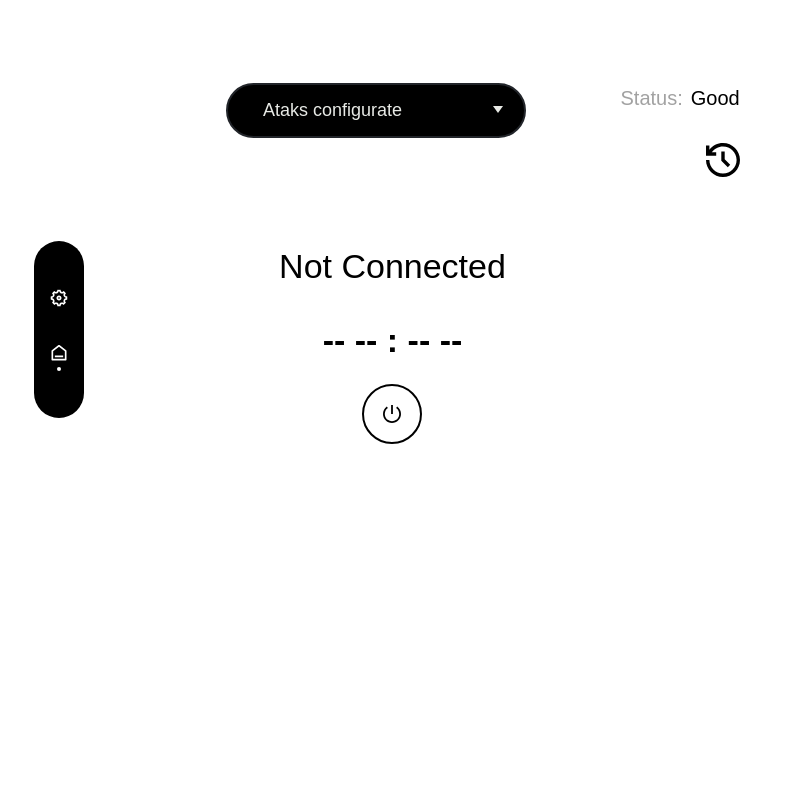
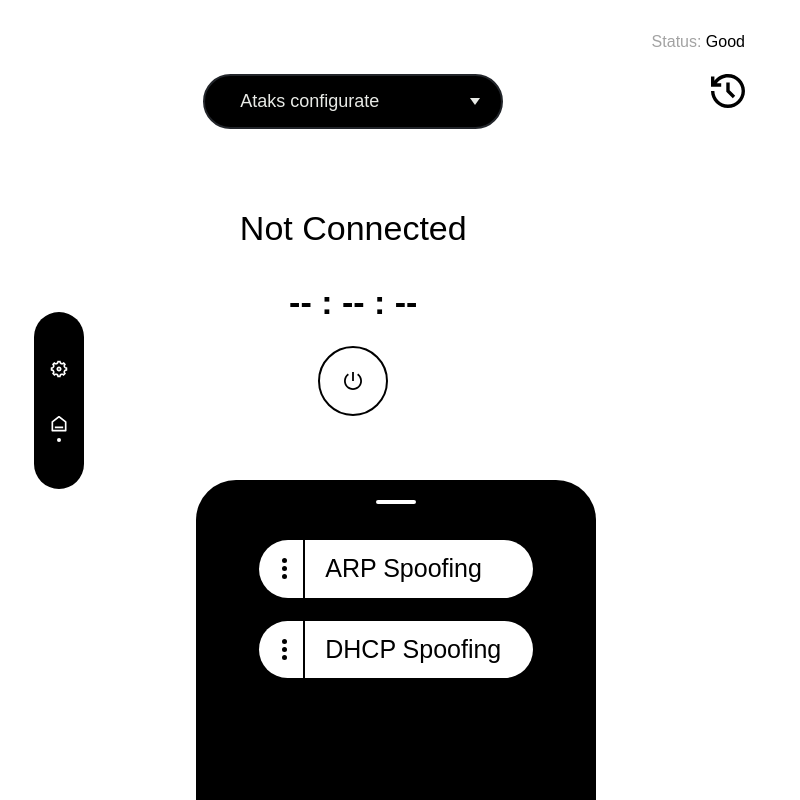
Before and after one commit to V1ad0s1k100/Savety_Spoofing, an Electron app: page src/js/public/index.html in a window 800 px wide. Both pictures are taken after a click on the button "Ataks configurate". Drawn offline with Linux system fonts and the light colour scheme; a web font is replaced by a local one.

Commit message:
Удаление устаревших стилей шапки, добавление минимальных размеров окна и реализация функционала для панели логов

```diff
--- a/src/js/main.js
+++ b/src/js/main.js
@@ -5,6 +5,8 @@ const createWindow = () => {
   const mainWindow = new BrowserWindow({
     width: 800,
     height: 600,
+    minWidth: 800,
+    minHeight: 600,
   });
 
   mainWindow.loadFile("./public/index.html");
--- a/src/js/public/index.html
+++ b/src/js/public/index.html
@@ -8,17 +8,6 @@
     <script src="../src/renderer.js" defer></script>
   </head>
   <body>
-    <header class="header">
-      <nav class="nav">
-        <button class="nav-btn" data-nav-btn>Ataks configurate</button>
-      </nav>
-      <div class="status-box">
-        <div>
-          <span>Status: </span><span class="status" data-status>Good</span>
-        </div>
-        <div class="logs" data-logs></div>
-      </div>
-    </header>
     <main class="main">
       <section class="menu-bar">
         <div>
@@ -37,34 +26,48 @@
       </section>
 
       <section class="btn-main">
-        <h1 class="status-loading" data-status-loading>Not Connected</h1>
-        <h2 class="working-time" data-working-time>-- -- : -- --</h2>
-        <button class="main-btn" data-main-btn>
-          <div class="switch"></div>
-        </button>
+        <button class="nav-btn" data-nav-btn>Ataks configurate</button>
+        <div>
+          <h1 class="status-loading" data-status-loading>Not Connected</h1>
+          <h2 class="working-time" data-working-time>-- : -- : --</h2>
+          <button class="main-btn" data-main-btn>
+            <div class="switch"></div>
+          </button>
+        </div>
       </section>
 
-      <section class="settings-bar">
-        <div class="stick"></div>
+      <section class="logs">
+        <div class="status-box">
+          <span>Status: </span>
+          <span class="status" data-status>Good</span>
+        </div>
+
+        <div class="logs-history" data-logs-history></div>
+
+        <section class="logs-bar" data-logs-bar></section>
+      </section>
+
+      <section class="settings-bar" data-settings-bar>
+        <div class="stick" data-stick-close></div>
         <nav class="nav-settings">
           <button class="arp-spoofing-btn">
-            <span class="bullitts">
-              <p class="bullits-item"></p>
-              <p class="bullits-item"></p>
-              <p class="bullits-item"></p> </span
-            >ARP Spoofing
+            <div class="bullitts">
+              <span class="bullits-item"></span>
+              <span class="bullits-item"></span>
+              <span class="bullits-item"></span>
+            </div>
+            <span class="title-spoof">ARP Spoofing</span>
           </button>
           <button class="dhcp-spoofing-btn">
-            <span class="bullitts">
-              <p class="bullits-item"></p>
-              <p class="bullits-item"></p>
-              <p class="bullits-item"></p> </span
-            >DHCP Spoofing
+            <div class="bullitts">
+              <span class="bullits-item"></span>
+              <span class="bullits-item"></span>
+              <span class="bullits-item"></span>
+            </div>
+            <span class="title-spoof">DHCP Spoofing</span>
           </button>
         </nav>
       </section>
-
-      <section class="logs-bar"></section>
     </main>
   </body>
 </html>
--- a/src/js/src/renderer.js
+++ b/src/js/src/renderer.js
@@ -0,0 +1,43 @@
+const historyElement = document.querySelector("[data-logs-history]");
+const logsBar = document.querySelector("[data-logs-bar]");
+
+let historyCount = 0;
+
+historyElement.addEventListener("click", () => {
+  logsBar.classList.toggle("logs-bar-block");
+});
+
+const stickCloseConfigElement = document.querySelector("[data-stick-close]");
+const settingsBarElement = document.querySelector("[data-settings-bar]");
+const btnOpenConfigElement = document.querySelector("[data-nav-btn]");
+
+stickCloseConfigElement.addEventListener("click", () => {
+  settingsBarElement.style.display = "none";
+});
+
+btnOpenConfigElement.addEventListener("click", () => {
+  settingsBarElement.style.display = "flex";
+});
+
+const dateElement = document.querySelector("[data-working-time]");
+
+const timerFn = () => {
+  dateElement.textContent = "00:00:01";
+  let seconds = 1;
+
+  const timer = setInterval(() => {
+    seconds++;
+    const hours = String(Math.floor(seconds / 3600)).padStart(2, "0");
+    const minutes = String(Math.floor((seconds % 3600) / 60)).padStart(2, "0");
+    const secs = String(seconds % 60).padStart(2, "0");
+    dateElement.textContent = `${hours}:${minutes}:${secs}`;
+  }, 1000);
+};
+
+const mainBtnElement = document.querySelector("[data-main-btn]");
+const loadingStatusElement = document.querySelector("[data-status-loading]");
+
+mainBtnElement.addEventListener("click", () => {
+  timerFn();
+  loadingStatusElement.textContent = "There is an analysis";
+});
--- a/src/js/style/desktop/_header.scss
+++ /dev/null
@@ -1,81 +0,0 @@
-.header {
-  width: 95vw;
-  margin-inline: auto;
-  display: grid;
-  grid-template: 100% / 90% 10%;
-  padding-top: 10.37vh;
-
-  @media (max-width: 1200px) {
-    grid-template: 100% / 80% 20%;
-  }
-
-  .nav {
-    &-btn {
-      position: absolute;
-      right: 33%;
-      display: flex;
-      flex-direction: row;
-      justify-content: space-between;
-      align-items: center;
-      border-radius: var(--bor-rad);
-      border: solid var(--alt-black) var(--bor-width);
-      background-color: var(--black);
-      color: var(--alt-white);
-      font-family: var(--fon-fam);
-      font-size: clamp(15px, 18px, var(--fon-size-20));
-      font-weight: var(--fon-weight);
-      text-align: left;
-      padding-left: clamp(25px, 35px, 43px);
-      padding-block: clamp(10px, 12px, 13px);
-      width: clamp(300px, 33.32vw, 638px);
-    }
-
-    &-btn::after {
-      content: "";
-      position: relative;
-      top: 2px;
-      display: inline-block;
-      border: 5px solid transparent;
-      border-top: 7px solid var(--alt-white);
-      margin-right: clamp(10px, 15px, 20px);
-    }
-  }
-
-  .status-box {
-    display: flex;
-    flex-direction: column;
-    width: max-content;
-    row-gap: 30px;
-
-    div {
-      display: flex;
-      column-gap: 8px;
-
-      span {
-        font-family: var(--fon-fam);
-        font-size: var(--fon-size-20);
-      }
-
-      span:not(.status) {
-        color: var(--gray);
-        font-weight: var(--fon-weight);
-      }
-    }
-
-    .logs {
-      align-self: end;
-      width: 34px;
-      aspect-ratio: 1;
-      background-image: url("../img/History_Icon.svg");
-      background-size: contain;
-      background-repeat: no-repeat;
-      color: #fff;
-      transition: var(--transit);
-    }
-
-    .logs:hover {
-      rotate: -20deg;
-      scale: 1.1;
-    }
-  }
-}
--- a/src/js/style/desktop/_section-main.scss
+++ b/src/js/style/desktop/_section-main.scss
@@ -1,10 +1,16 @@
 .main {
+  position: relative;
   display: grid;
-  grid-template: 50% 50% / repeat(3, 1fr);
-  min-height: clamp(300px, 41.2vh, 450px);
-  margin-top: 64px;
+  grid-template: 100% / 20% 50% 30%;
+  min-height: 100vh;
 
-  .menu-bar > div {
+  // =============================
+
+  .menu-bar {
+    display: flex;
+    align-items: center;
+
+    & > div {
       display: flex;
       flex-direction: column;
       justify-content: space-between;
@@ -14,11 +20,13 @@
       height: 177px;
       border-radius: var(--bor-rad);
       margin-left: clamp(34px, 2.81vw, 54px);
+    }
 
-    .menu-bar__item {
+    &__item {
       display: flex;
       flex-direction: column;
       align-items: center;
+    }
 
     .setting {
       background-image: url("../img/Settings_Icon.svg");
@@ -44,7 +52,6 @@
         scale: 1.1;
       }
     }
-    }
 
     .circle {
       width: 4px;
@@ -58,11 +65,51 @@
     }
   }
 
+  // ====================================
+
   .btn-main {
+    display: flex;
+    flex-direction: column;
+    row-gap: clamp(30px, 9.25vh, 100px);
+    justify-content: start;
+    margin-top: clamp(50px, 9.26vh, 200px);
+
+    & > div {
       display: flex;
       flex-direction: column;
       row-gap: 18px;
       align-items: center;
+    }
+
+    .nav {
+      &-btn {
+        display: flex;
+        justify-content: space-between;
+        align-items: center;
+        margin-inline: auto;
+        border-radius: var(--bor-rad);
+        border: solid var(--alt-black) var(--bor-width);
+        background-color: var(--black);
+        color: var(--alt-white);
+        font-family: var(--fon-fam);
+        font-size: clamp(15px, 18px, var(--fon-size-20));
+        font-weight: var(--fon-weight);
+        text-align: left;
+        padding-left: clamp(25px, 35px, 43px);
+        padding-block: clamp(10px, 12px, 13px);
+        width: clamp(300px, 33.32vw, 638px);
+      }
+
+      &-btn::after {
+        content: "";
+        position: relative;
+        top: 2px;
+        display: inline-block;
+        border: 5px solid transparent;
+        border-top: 7px solid var(--alt-white);
+        margin-right: clamp(10px, 15px, 20px);
+      }
+    }
 
     .status-loading {
       font-family: var(--fon-fam);
@@ -83,9 +130,14 @@
       align-items: center;
       border: solid var(--black) var(--bor-width);
       border-radius: var(--cir-bor-rad);
-      width: clamp(60px, 5.21vw, 100px);
+      width: clamp(70px, 5.21vw, 120px);
       aspect-ratio: 1;
       background-color: transparent;
+      transition: var(--transit);
+
+      &:hover {
+        box-shadow: inset 0px 0px 10px var(--black);
+      }
 
       .switch {
         width: clamp(18px, 1.3vw, 25px);
@@ -97,6 +149,126 @@
   }
 }
 
+// ============================
+
+.logs {
+  display: flex;
+  flex-direction: column;
+  align-items: end;
+  padding-top: 30px;
+  padding-right: 40px;
+  row-gap: 20px;
+
+  .status-box {
+    span {
+      font-family: var(--fon-fam);
+    }
+
+    span:first-child {
+      color: var(--gray);
+    }
+  }
+
+  &-history {
+    width: 34px;
+    aspect-ratio: 1;
+    background-image: url("../img/History_Icon.svg");
+    background-size: contain;
+    transition: var(--transit);
+    margin-bottom: 10px;
+
+    &:hover {
+      rotate: -20deg;
+    }
+  }
+
+  &-bar {
+    display: none;
+    width: clamp(100px, 200px, 100%);
+    height: max-content;
+    background-color: var(--gray);
+    border-radius: 5px;
+    padding: 27px;
+    transition: var(--transit);
+
+    &-block {
+      display: block;
+    }
+  }
+}
+
+// ================================
+
 .settings-bar {
+  position: absolute;
   display: none;
+  flex-direction: column;
+  row-gap: 31px;
+  bottom: 0;
+  left: 25%;
+  width: 50vw;
+  height: 40vh;
+  min-height: max-content;
+  background-color: var(--black);
+  border: solid var(--alt-bor-color) var(--bor-width);
+  border-radius: calc(var(--bor-rad) + 10px) calc(var(--bor-rad) + 10px) 0 0;
+  padding: 15px 63px;
+
+  .stick {
+    width: 50px;
+    height: 14px;
+    border: solid var(--black) 5px;
+    background-color: var(--white);
+    border-radius: var(--bor-rad);
+    margin-inline: auto;
+    transition: var(--transit);
+
+    &:hover {
+      background-color: var(--gray);
     }
+  }
+
+  .nav-settings {
+    display: flex;
+    flex-direction: column;
+    row-gap: 23px;
+  }
+
+  .arp-spoofing-btn,
+  .dhcp-spoofing-btn {
+    position: relative;
+    display: flex;
+    min-width: max-content;
+    background-color: var(--white);
+    border-radius: var(--bor-rad);
+    padding-block: 10px;
+    border: solid var(--alt-bor-color) var(--bor-width);
+    font-family: var(--fon-fam);
+    font-size: 25px;
+    font-weight: var(--fon-weight);
+
+    .title-spoof {
+      padding-left: 60px;
+    }
+
+    .bullitts {
+      height: 100%;
+      width: 40px;
+      bottom: 0;
+      display: flex;
+      position: absolute;
+      flex-direction: column;
+      row-gap: 3px;
+      justify-content: center;
+      align-items: center;
+      border-right: solid var(--black) var(--bor-width);
+
+      .bullits-item {
+        width: 5px;
+        aspect-ratio: 1;
+        border-radius: var(--cir-bor-rad);
+        background-color: var(--black);
+      }
+    }
+  }
+}
--- a/src/js/style/style.scss
+++ b/src/js/style/style.scss
@@ -6,5 +6,4 @@
   user-select: none;
 }
 
-@import "./desktop/header.scss";
 @import "./desktop/section-main.scss";
```
Also changed, not shown: src/js/public/css/style.css, 1 other file. Lines whose indentation alone changed are shown as unchanged.
